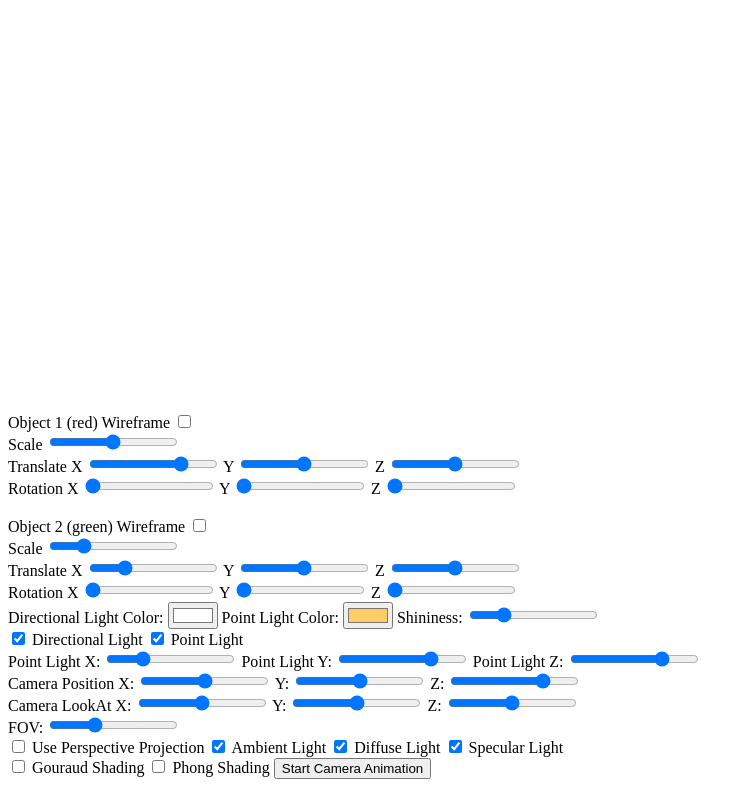
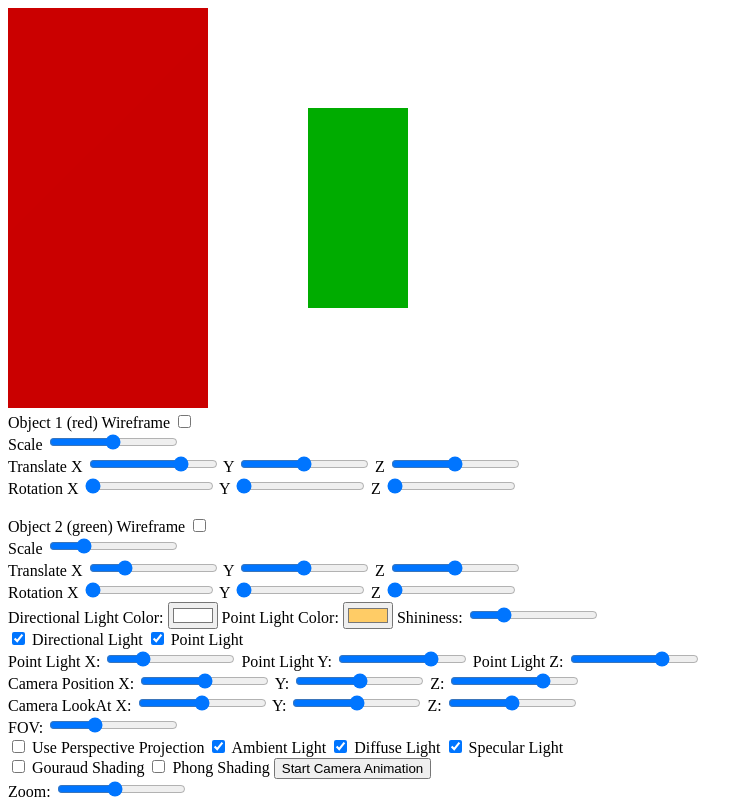
Before and after one commit to krishasharma/cse160w24, a plain HTML site: page prog4/driver.html in a window 1280 px wide. Shown: the whole page, without its empty margins (0-753 px from the left). Drawn offline with Linux system fonts and the light colour scheme.

Commit message:
updated prog4 files

```diff
--- a/prog4/driver.html
+++ b/prog4/driver.html
@@ -71,10 +71,13 @@
     <label><input type="checkbox" id="gouraudShading"> Gouraud Shading</label>
     <label><input type="checkbox" id="phongShading"> Phong Shading</label>
     <button id="startAnimation">Start Camera Animation</button>
-    <script src="../lib/webgl-utils.js"></script>
-    <script src="../lib/webgl-debug.js"></script>
-    <script src="../lib/cuon-utils.js"></script>
-    <script src="../lib/cuon-matrix.js"></script>
+    <div>
+      Zoom: <input type="range" id="zoomSlider" min="10" max="100" value="50">
+    </div>
+    <script src="lib/webgl-utils.js"></script>
+    <script src="lib/webgl-debug.js"></script>
+    <script src="lib/cuon-utils.js"></script>
+    <script src="lib/cuon-matrix.js"></script>
     <script src="main.js"></script>
   </body>
 </html>
--- a/prog4/main.js
+++ b/prog4/main.js
@@ -49,8 +49,13 @@ var FSHADER_SOURCE =
   '  float spec = pow(max(dot(viewDir, reflectDir), 0.0), u_Shininess);\n' +
   '  vec3 specular = u_LightColor * spec;\n' +
 
+  // Directional light calculation
+  '  vec3 dirLightDir = normalize(-u_LightDirection);\n' +
+  '  float diff = max(dot(normal, dirLightDir), 0.0);\n' +
+  '  vec3 directional = diff * u_LightColor;\n' +
+
   // Combine all components and output the final color
-  '  vec3 finalColor = ambient + diffuse + specular;\n' +
+  '  vec3 finalColor = ambient + diffuse + specular + directional;\n' +
   '  gl_FragColor = vec4(finalColor, v_Color.a);\n' +
   '}\n';
 
@@ -67,6 +72,10 @@ var camPosX = 0, camPosY = 0, camPosZ = 5;
 var camLookAtX = 0, camLookAtY = 0, camLookAtZ = 0;
 var fov = 60
 var usePerspective = false;
+var zoom = 1.0; // Initial zoom level
+var zoomSpeed = 0.1; // Speed of zooming
+var minZoom = 0.1; // Minimum zoom level
+var maxZoom = 10.0; // Maximum zoom level
 
 // Camera waypoints
 var waypoints = [
@@ -92,7 +101,6 @@ let wireframe = false;
 let scaleAmount = 1;
 let moveAmount = new Float32Array([-1.0, 0.0, 0.0]);  // x, y, z
 let rotation = [0, 0, 0];
-
 let wireframe2 = false;
 let scaleAmount2 = 0.5;
 let moveAmount2 = new Float32Array([1.0, 0.0, 0.0]);  // x, y, z
@@ -298,6 +306,11 @@ document.getElementById('shininess').addEventListener('input', function() {
   main();  // Redraw scene with new shininess value
 });
 
+document.getElementById('zoomSlider').addEventListener('input', function() {
+  zoom = this.value / 50; // Adjust this calculation based on your zoom logic
+  main(); // Re-render the scene
+});
+
 document.getElementById('startAnimation').addEventListener('click', function() {
   currentWaypointIndex = 0; // Reset to start
   animationProgress = 0;    // Reset progress
@@ -396,8 +409,17 @@ function main() {
   gl.clearColor(1, 1, 1, 1);
   gl.enable(gl.DEPTH_TEST);
 
+  // Initialize shaders
+  if (!initShaders(gl, VSHADER_SOURCE, FSHADER_SOURCE)) {
+    console.log('Failed to initialize shaders.');
+    return;
+  }
+
+  // Use the program ?
+  gl.useProgram(gl.program);
+
   // Get the storage locations of uniform variables and so on
-  var u_MvpMatrix = gl.getUniformLocation(gl.program, 'u_MvpMatrix');
+  // var u_MvpMatrix = gl.getUniformLocation(gl.program, 'u_MvpMatrix');
   var u_LightColor = gl.getUniformLocation(gl.program, 'u_LightColor');
   var u_LightDirection = gl.getUniformLocation(gl.program, 'u_LightDirection');
   // Get the storage locations of the point light variables
@@ -413,39 +435,35 @@ function main() {
   var u_ViewMatrix = gl.getUniformLocation(gl.program, 'u_ViewMatrix');
   var u_ProjMatrix = gl.getUniformLocation(gl.program, 'u_ProjMatrix');
 
-
-
   // Setting the static uniform variables
   // Set the directional light color and direction
   gl.uniform3fv(u_LightColor, directionalLightColor);
   gl.uniform3fv(u_LightDirection, new Vector3(lightDirection).elements);
-
   // Set the point light color and position
   gl.uniform3fv(u_PointLightColor, pointLightColor);
   gl.uniform3fv(u_PointLightPosition, new Vector3(pointLightPosition).elements);
-
   // Set the ambient light color (example: soft white light)
-  gl.uniform3f(u_AmbientLight, 0.2, 0.2, 0.2);
-
+  gl.uniform3f(u_AmbientLight, 0.2, 0.2, 0.2)
   // Set the viewer's position (example: the camera's position)
   gl.uniform3f(u_ViewPosition, 0.0, 0.0, 5.0);
-
   // Set the shininess factor for specular highlights (example: a moderate shine)
   gl.uniform1f(u_Shininess, 32.0);
-
   // Set the values for the lighting flag uniforms
   gl.uniform1i(u_UseAmbientLight, useAmbientLight ? 1 : 0);
   gl.uniform1i(u_UseDiffuseLight, useDiffuseLight ? 1 : 0);
   gl.uniform1i(u_UseSpecularLight, useSpecularLight ? 1 : 0);
-
   // Update the point light position uniform
   gl.uniform3fv(u_PointLightPosition, new Float32Array(pointLightPosition));
 
+  /*
+  // WTF IS THIS KAIA I THINK THIS IS THE ERROR THAT IS TRIGGERING
   if (!u_MvpMatrix || !u_LightColor || !u_LightDirection) {
     console.log('Failed to get the storage location');
     return;
   }
+  */
 
+  // TODO KAIA
   // Set the light color (white)
   gl.uniform3f(u_LightColor, 1.0, 1.0, 1.0);
   // Set the light direction (in the world coordinate)
@@ -461,41 +479,37 @@ function main() {
   // to use a perspective projection or an orthographic projection
   var projMatrix = new Matrix4();
   if (usePerspective) {
+      // Adjust FOV based on zoom
+      var adjustedFOV = fov / zoom;
       // Set a perspective projection: fov, aspect, near, far
-      projMatrix.setPerspective(fov, canvas.width / canvas.height, 1, 100);
+      projMatrix.setPerspective(adjustedFOV, canvas.width / canvas.height, 1, 100);
   } else {
-      // Set an orthographic projection: left, right, bottom, top, near, far
-      projMatrix.setOrtho(-1, 1, -1, 1, 0.1, 100);
+      // Set and adjust orthographic projection: left, right, bottom, top, near, far
+      projMatrix.setOrtho(-1 * zoom, 1 * zoom, -1 * zoom, 1 * zoom, 0.1, 100);
   }
+
   // Pass the view and projection matrices to the shader program
   gl.uniformMatrix4fv(u_ViewMatrix, false, viewMatrix.elements);
   gl.uniformMatrix4fv(u_ProjMatrix, false, projMatrix.elements);
 
-  /*
-  // Calculate the view projection matrix
-  var mvpMatrix = new Matrix4();    // Model view projection matrix
-  mvpMatrix.setPerspective(30, canvas.width/canvas.height, 1, 100);
-  mvpMatrix.lookAt(0, 0, 10, 0, 0, 0, 0, 1, 0);
-  // Pass the model view projection matrix to the variable u_MvpMatrix
-  gl.uniformMatrix4fv(u_MvpMatrix, false, mvpMatrix.elements);
-  */
-
-  // Clear color and depth buffer
-  gl.clear(gl.COLOR_BUFFER_BIT | gl.DEPTH_BUFFER_BIT);
-
-  // Calculate both flat and smooth normals
+  // Calculate both flat and smooth normals for object 1
   let flatNormals1 = calculateFlatNormalsIndexed(vertices, indices);
   let smoothNormals1 = calculateSmoothNormalsIndexed(vertices, indices);
 
+  // Object 2 uses the same geometry (vertices and indices)
+  let flatNormals2 = calculateFlatNormalsIndexed(vertices, indices);
+  let smoothNormals2 = calculateSmoothNormalsIndexed(vertices, indices);
+
+  // Then use these normals based on the shading type
   let normals1, normals2;
   if (useGouraudShading || usePhongShading) {
       // For Gouraud or Phong shading, use smooth normals
       normals1 = smoothNormals1;
-      normals2 = calculateSmoothNormalsIndexed(vertices, indices); // For Object 2
+      normals2 = smoothNormals2;
   } else {
       // Default to flat shading
       normals1 = flatNormals1;
-      normals2 = calculateFlatNormalsIndexed(vertices, indices); // For Object 2
+      normals2 = flatNormals2;
   }
 
   // Rotate points if needed
@@ -555,42 +569,55 @@ function calculateFlatNormalsIndexed(vertices, indices) {
 }
 
 function calculateSmoothNormalsIndexed(vertices, indices) {
-  let normals = new Array(vertices.length).fill(0); // Initialize normals array
-  normals = normals.map(() => new Vector3([0, 0, 0])); // Each normal is a Vector3
+  let normals = new Array(vertices.length / 3).fill(null);
+  normals = normals.map(() => [0, 0, 0]);
 
-  // Iterate over each face (triangle) using indices
   for (let i = 0; i < indices.length; i += 3) {
-      // Get the vertices of the triangle
-      let v1 = new Vector3([
-          vertices[indices[i] * 3], vertices[indices[i] * 3 + 1], vertices[indices[i] * 3 + 2]
-      ]);
-      let v2 = new Vector3([
-          vertices[indices[i + 1] * 3], vertices[indices[i + 1] * 3 + 1], vertices[indices[i + 1] * 3 + 2]
-      ]);
-      let v3 = new Vector3([
-          vertices[indices[i + 2] * 3], vertices[indices[i + 2] * 3 + 1], vertices[indices[i + 2] * 3 + 2]
-      ]);
+    // Get vertices
+    let idx1 = indices[i] * 3;
+    let idx2 = indices[i + 1] * 3;
+    let idx3 = indices[i + 2] * 3;
 
-      // Calculate normal for this face (cross product)
-      let edge1 = new Vector3(v2.elements).subtract(v1);
-      let edge2 = new Vector3(v3.elements).subtract(v1);
-      let faceNormal = new Vector3(edge1.elements).cross(edge2).normalize();
+    let v1 = [vertices[idx1], vertices[idx1 + 1], vertices[idx1 + 2]];
+    let v2 = [vertices[idx2], vertices[idx2 + 1], vertices[idx2 + 2]];
+    let v3 = [vertices[idx3], vertices[idx3 + 1], vertices[idx3 + 2]];
 
-      // Add this normal to the normals of all three vertices
-      normals[indices[i]].add(faceNormal);
-      normals[indices[i + 1]].add(faceNormal);
-      normals[indices[i + 2]].add(faceNormal);
+    // Calculate two edges from the three vertices
+    let edge1 = [v2[0] - v1[0], v2[1] - v1[1], v2[2] - v1[2]];
+    let edge2 = [v3[0] - v1[0], v3[1] - v1[1], v3[2] - v1[2]];
+
+    // Cross product to get the normal
+    let nx = edge1[1] * edge2[2] - edge1[2] * edge2[1];
+    let ny = edge1[2] * edge2[0] - edge1[0] * edge2[2];
+    let nz = edge1[0] * edge2[1] - edge1[1] * edge2[0];
+
+    // Normalize the normal
+    let length = Math.sqrt(nx * nx + ny * ny + nz * nz);
+    nx /= length;
+    ny /= length;
+    nz /= length;
+
+    // Add this normal to the normals of all three vertices
+    for (let j = 0; j < 3; j++) {
+      let index = indices[i + j];
+      normals[index][0] += nx;
+      normals[index][1] += ny;
+      normals[index][2] += nz;
+    }
   }
 
   // Normalize all normals
   for (let i = 0; i < normals.length; i++) {
-      normals[i].normalize();
+    let length = Math.sqrt(normals[i][0] * normals[i][0] + normals[i][1] * normals[i][1] + normals[i][2] * normals[i][2]);
+    normals[i][0] /= length;
+    normals[i][1] /= length;
+    normals[i][2] /= length;
   }
 
   // Flatten the normals array for WebGL
   let flattenedNormals = [];
   for (let i = 0; i < normals.length; i++) {
-      flattenedNormals.push(normals[i].elements[0], normals[i].elements[1], normals[i].elements[2]);
+    flattenedNormals.push(...normals[i]);
   }
 
   return new Float32Array(flattenedNormals);
```
